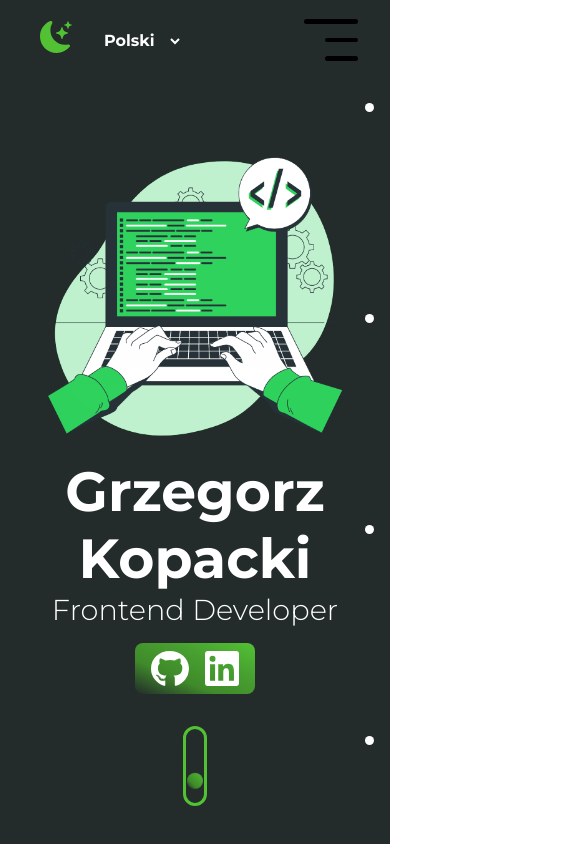
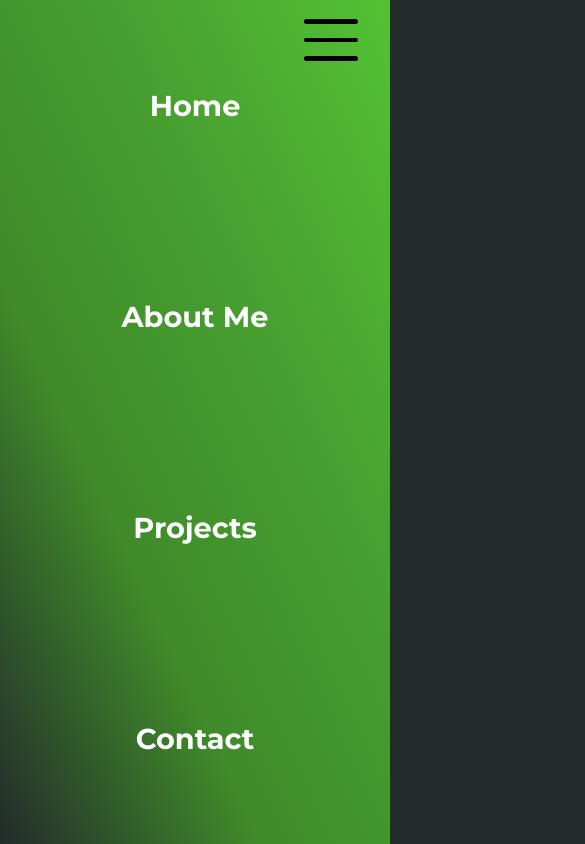
Before and after one commit to GrzegorzKopacki/Portfolio, a React (Vite) app in the folder portfolioPage/: page / in a window 390 px wide. Both pictures are taken after a click on the button 330 px from the left and 39 px from the top of the page. Shown: the top 844 px of the page, 585 px wide, since content can reach past the window. Built offline with nearby package versions, Linux system fonts and the light colour scheme.

Commit message:
added handle for showmobilenav

```diff
--- a/portfolioPage/src/components/BurgerButton/BurgerButton.jsx
+++ b/portfolioPage/src/components/BurgerButton/BurgerButton.jsx
@@ -1,8 +1,11 @@
-import styles from "./BurgerButton.module.css"
+import styles from "./BurgerButton.module.css";
 
-export function BurgerButton() {
+export function BurgerButton({ onClick, isActive }) {
 	return (
-		<button className={styles.burgerButton}>
+		<button
+			onClick={onClick}
+			className={isActive ? styles.burgerButton : styles.greenBurgerButton}
+		>
 			<span></span>
 			<span></span>
 			<span></span>
--- a/portfolioPage/src/components/BurgerButton/BurgerButton.module.css
+++ b/portfolioPage/src/components/BurgerButton/BurgerButton.module.css
@@ -1,4 +1,5 @@
-.burgerButton {
+.burgerButton,
+.greenBurgerButton {
 	height: 3.4rem;
 	width: 3.4rem;
 	display: flex;
@@ -20,10 +21,24 @@
 	transition: all 0.3s ease-in-out;
 }
 
+.greenBurgerButton span {
+	width: 100%;
+	height: 0.3rem;
+	border-radius: 0.5rem;
+	background: #52c234;
+	transition: all 0.3s ease-in-out;
+}
+
 .burgerButton span:nth-child(2) {
+	width: 100%;
+}
+.burgerButton span:nth-child(3) {
+	width: 100%;
+}
+.greenBurgerButton span:nth-child(2) {
 	width: 60%;
 }
-.burgerButton span:nth-child(3) {
+.greenBurgerButton span:nth-child(3) {
 	width: 60%;
 }
 
@@ -31,4 +46,8 @@
 	.burgerButton {
 		display: none;
 	}
+
+	.greenBurgerButton {
+		display: none;
+	}
 }
--- a/portfolioPage/src/components/HomeSite/HomeSite.module.css
+++ b/portfolioPage/src/components/HomeSite/HomeSite.module.css
@@ -26,6 +26,7 @@
 	border-radius: 0.5rem;
 	display: flex;
 	gap: 1rem;
+	cursor: pointer;
 }
 
 .scrollDownButton {
@@ -60,6 +61,10 @@
 }
 
 @media only screen and (min-width: 1000px) {
+	.homeImg {
+		width: 40%;
+	}
+
 	.scrollDownButton {
 		display: none;
 	}
--- a/portfolioPage/src/components/Navbar/Navbar.jsx
+++ b/portfolioPage/src/components/Navbar/Navbar.jsx
@@ -3,15 +3,22 @@ import { LANGUAGE } from "../../constants/language";
 import { BurgerButton } from "../BurgerButton/BurgerButton";
 import { SwitchMenu } from "../SwitchMenu/SwitchMenu";
 import styles from "./Navbar.module.css";
+import { NavLink } from "react-router-dom";
 
 export function Navbar({ language }) {
 	const selectedLanguage = LANGUAGE.find((lang) => lang.language === language);
 	const scroll = window.scrollY;
 
+	const [navMobileisActive, setNavMobileisActive] = useState(false);
+
+	function handleMobileNav() {
+		setNavMobileisActive((prevState) => !prevState);
+	}
+
 	return (
 		<div className={scroll > 0 ? styles.headerActive : styles.header}>
 			<SwitchMenu />
-			<ul className={styles.menu}>
+			<ul className={navMobileisActive ? styles.menuActive : styles.menu}>
 				{selectedLanguage &&
 					selectedLanguage.navbarItems.map((item, index) => (
 						<li className={styles.menuLink} key={index}>
@@ -19,7 +26,10 @@ export function Navbar({ language }) {
 						</li>
 					))}
 			</ul>
-			<BurgerButton />
+			<BurgerButton
+				isActive={navMobileisActive ? true : false}
+				onClick={() => handleMobileNav()}
+			/>
 		</div>
 	);
 }
--- a/portfolioPage/src/components/Navbar/Navbar.module.css
+++ b/portfolioPage/src/components/Navbar/Navbar.module.css
@@ -11,7 +11,7 @@
 }
 
 .headerActive {
-	box-shadow: rgba(212, 211, 211, 0.062) 0px 3px 5px;
+	box-shadow: rgba(212, 211, 211, 0.962) 0px 3px 5px;
 }
 
 .menu {
@@ -29,14 +29,35 @@
 	left: 0;
 	top: 0;
 	transform: translateX(100%);
-	transition: all 0.3s ease-in-out;
+	opacity: 0;
+	transition: all 0.5s ease-in-out, opacity 0.3s ease;
+	list-style-type: none;
 }
 
+.menuActive {
+	display: flex;
+	flex-direction: column;
+	justify-content: space-around;
+	text-align: center;
+	font-size: 1.8rem;
+	color: white;
+	font-weight: bold;
+	height: 100vh;
+	width: 100vw;
+	background: var(--main);
+	position: absolute;
+	left: 0;
+	top: 0;
+	list-style-type: none;
+	transform: translateX(0);
+	opacity: 1;
+	transition: all 0.5s ease-in-out, opacity 0.3s ease;
+}
 @media only screen and (min-width: 1000px) {
 	.menu {
 		position: unset;
 		background: inherit;
-        color: var(--textColor);
+		color: var(--textColor);
 		list-style: none;
 		flex-direction: row;
 		height: inherit;
@@ -45,6 +66,7 @@
 		font-size: 1.4rem;
 		font-weight: normal;
 		align-items: center;
+		opacity: 1;
 		transform: translateX(0);
 	}
 
@@ -77,7 +99,6 @@
 
 	.menuLink:last-child a {
 		color: rgb(255, 255, 255);
-
 	}
 
 	.menuLink:last-child::after {
--- a/portfolioPage/src/constants/language.js
+++ b/portfolioPage/src/constants/language.js
@@ -2,19 +2,19 @@ export const LANGUAGE = [
 	{
 		language: "polish",
 		navbarItems: [
-			{ name: "Home", link: "#home" },
-			{ name: "O nas", link: "#about" },
-			{ name: "Projekty", link: "#projects" },
-			{ name: "Kontakt", link: "#contact" },
+			{ name: "Home", link: "home" },
+			{ name: "O nas", link: "about" },
+			{ name: "Projekty", link: "projects" },
+			{ name: "Kontakt", link: "contact" },
 		],
 	},
 	{
 		language: "english",
 		navbarItems: [
-			{ name: "Home", link: "#home" },
-			{ name: "About Me", link: "#about" },
-			{ name: "Projects", link: "#projects" },
-			{ name: "Contact", link: "#contact" },
+			{ name: "Home", link: "home" },
+			{ name: "About Me", link: "about" },
+			{ name: "Projects", link: "projects" },
+			{ name: "Contact", link: "contact" },
 		],
 	},
 ];
```
